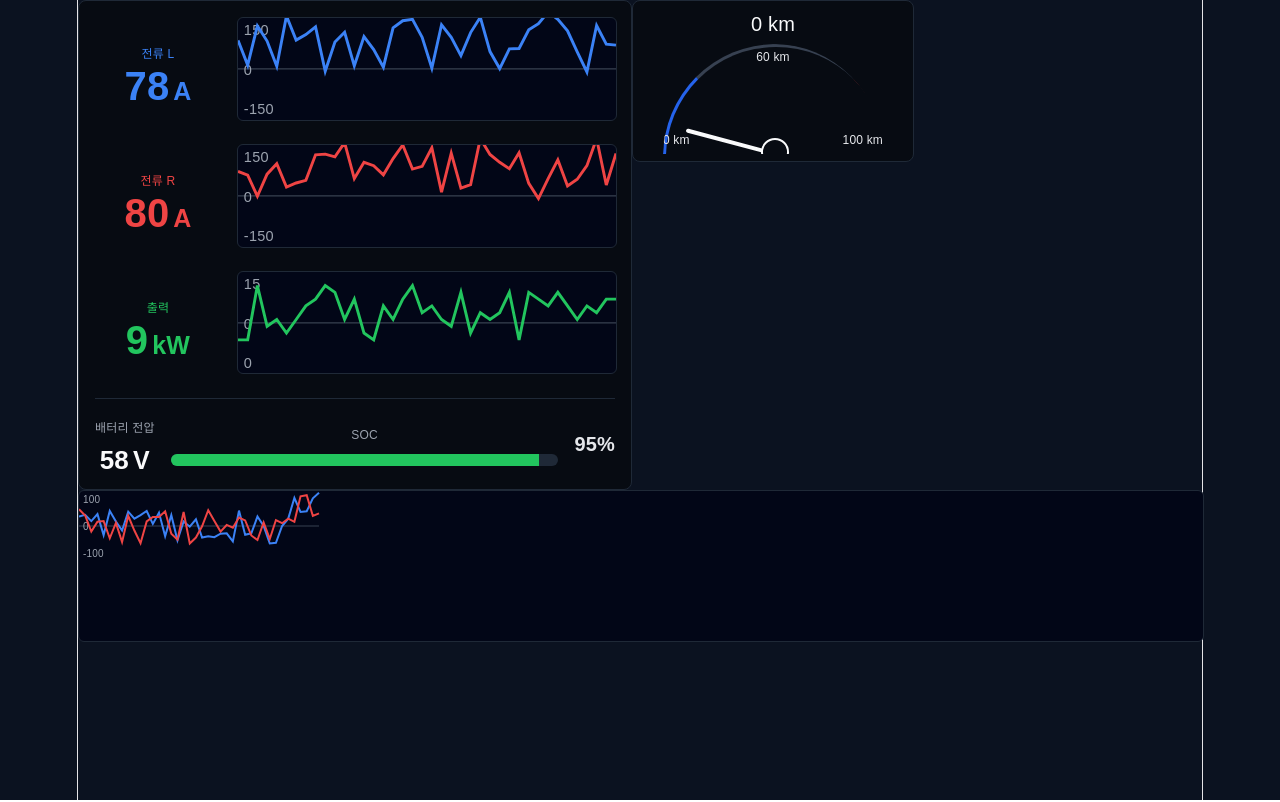
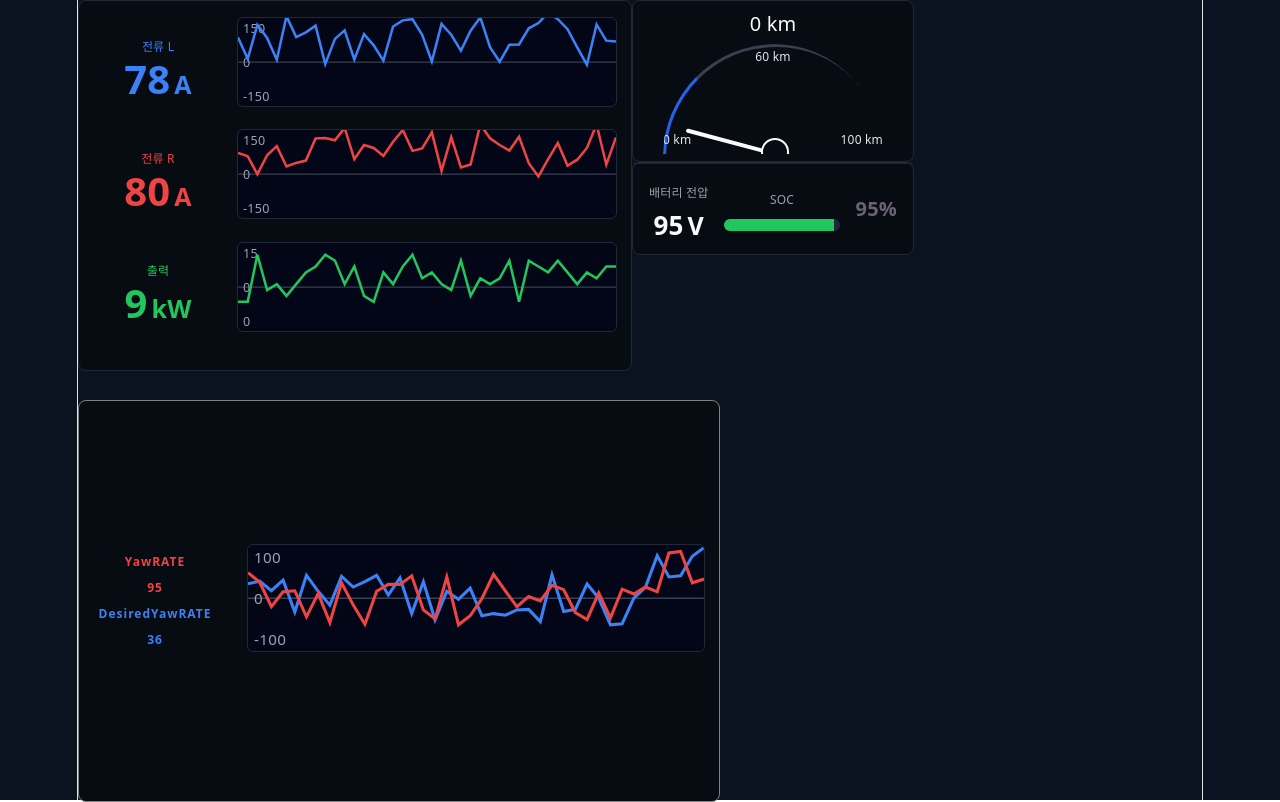
Before and after one commit to IJ-LMNO/MIP_Monitoring_Project, a React app in the folder Frontend/: page / in a window 1280 px wide. Built offline with nearby package versions, Linux system fonts and the light colour scheme; the HTML template or start-up script is replaced by a standard one.

Commit message:
refactor : yawratepannel

```diff
--- a/Frontend/src/App.jsx
+++ b/Frontend/src/App.jsx
@@ -2,6 +2,7 @@ import { useEffect, useState } from "react";
 import PowerStatusPanel from "./components/panels/PowerStatusPanel/PowerStatusPanel";
 import SpeedStatusPanel from"./components/panels/SpeedStatusPanel/SpeedStatusPanel"
 import YawRatePanel from "./components/panels/YawRateRanel/YawRatePanel"
+import BatteryStatusPaneel from "./components/panels/BatteryStatusPanel/BatteryStatusPanel";
 
 import"./components/dashboard.css";
 
@@ -18,8 +19,6 @@ function App() {
         currentLeft: 78,
         currentRight: 80,
         powerKw: 9,
-        batteryVoltage: 58,
-        soc: 95,
 
         series: {
             currentLeft: createSeries(40, 78, 180),
@@ -37,6 +36,11 @@ function App() {
         series : {
             yawratearr : createSeries(40,0,100)
         }
+    })
+
+    const [battery, setBattery] = useState({
+        soc : 95,
+        batteryVoltage : 95
     })
 
     const [desiredyawrate, setDesiredyawrate] = useState({
@@ -225,6 +229,7 @@ function App() {
                 </div>
                 <div className="speedstatus-panel">
                     <SpeedStatusPanel speed={speed} />
+                    <BatteryStatusPaneel battery={battery}/>
                 </div>
             </div>
             <div className="dashboard-page-bottom">
--- a/Frontend/src/components/common/MiniLineChart.jsx
+++ b/Frontend/src/components/common/MiniLineChart.jsx
@@ -1,5 +1,5 @@
 function MiniLineChart({ data, color = "blue", min = -150, max = 150 }) {
-    const width = 260;
+    const width = 300;
     const height = 70;
 
     const points = data
--- a/Frontend/src/components/common/TwoMiniLineChart.jsx
+++ b/Frontend/src/components/common/TwoMiniLineChart.jsx
@@ -1,12 +1,12 @@
 function TwoMiniLineChart({
     yawrate,
     desiredyawrate,
-    color = "blue",
-    desiredColor = "red",
+    color = "#3b82f6",
+    desiredColor = "#ef4444",
     min = -100,
     max = 100
 }) {
-    const width = 240;
+    const width = 300;
     const height = 70;
 
     const makePoints = (arr) => {
@@ -24,7 +24,7 @@ function TwoMiniLineChart({
     const desiredYawratePoints = makePoints(desiredyawrate);
 
     return (
-        <svg className="mini-line-chart" viewBox={`0 0 100% 100%`}>
+        <svg className="mini-line-chart" width = "100%" height = "100%" viewBox={`0 0 ${width} ${height}`}>
             <line
                 x1="0"
                 y1="35"
@@ -48,14 +48,14 @@ function TwoMiniLineChart({
             <polyline
                 points={yawratePoints}
                 fill="none"
-                stroke={`var(--${color})`}
+                stroke={color}
                 strokeWidth="2"
             />
 
             <polyline
                 points={desiredYawratePoints}
                 fill="none"
-                stroke={`var(--${desiredColor})`}
+                stroke={desiredColor}
                 strokeWidth="2"
             />
         </svg>
--- a/Frontend/src/components/dashboard.css
+++ b/Frontend/src/components/dashboard.css
@@ -1,24 +1,43 @@
+html,
 body {
     margin: 0;
+    width: 100%;
+    min-height: 100%;
+}
+
+body{
     background: #0b1220;
-    font-family: sans-serif;
+}
+
+.dashboard-page {
+    min-height: 100vh;
+    width: 100%;
+    display: flex;
+    flex-direction: column;
 }
 
 .dashboard-page-top {
     display: flex;
-    width: 50%;
-    height: 50%;
+    width: 50vw;
+    height: 50vh;
     flex-direction: row;
 }
 
-.dashboard-page-top {
+.powerstatus-panel{
+    flex: 1;
+}
+
+.speedstatus-pannel{
+    flex : 1;
+}
+
+.dashboard-page-bottom{
+    width : 50vw;
+    height: 50vh;
     display: flex;
-    width: 50%;
-    height: 50%;
     flex-direction: row;
 }
 
-.dashboard-page{
-    display: flex;
-    flex-direction: column;
+.yawrate-pannel{
+    flex : 1;
 }
--- /dev/null
+++ b/Frontend/src/components/panels/BatteryStatusPanel/BatteryStatusPanel.css
@@ -0,0 +1,46 @@
+.battery-panel {
+
+    align-items: center;
+    gap: 16px;
+    background: #070b12;
+    border: 1px solid #1f2937;
+    border-radius: 8px
+}
+
+.battery-row{
+    padding: 16px 16px;
+    display: flex;
+}
+
+.battery-value {
+    font-size: 26px;
+    font-weight: 700;
+    color: #f9fafb;
+}
+
+.soc-area {
+    flex: 1;
+}
+
+.soc-title {
+    font-size: 12px;
+    color: #9ca3af;
+    margin-bottom: 6px;
+}
+
+.soc-bar {
+    height: 12px;
+    background: #1f2937;
+    border-radius: 999px;
+    overflow: hidden;
+}
+
+.soc-fill {
+    height: 100%;
+    background: #22c55e;
+}
+
+.soc-value {
+    font-size: 20px;
+    font-weight: 700;
+}
--- /dev/null
+++ b/Frontend/src/components/panels/BatteryStatusPanel/BatteryStatusPanel.jsx
@@ -0,0 +1,44 @@
+import "./BatteryStatusPanel.css"
+
+function BatteryStatusPaneel({battery}){
+
+    return(
+        <div className="battery-panel">
+            <div className="battery-row">
+                <div>
+                    <div className="metric-label">
+                        배터리 전압
+                    </div>
+
+                    <div className="battery-value">
+                        {battery.batteryVoltage}
+                        <span>V</span>
+                    </div>
+                </div>
+
+                <div className="soc-area">
+                    <div className="soc-title">
+                        SOC
+                    </div>
+
+                    <div className="soc-bar">
+                        <div
+                            className="soc-fill"
+                            style={{
+                                width: `${battery.soc}%`
+                            }}
+                        />
+                    </div>
+                </div>
+
+                <div className="soc-value">
+                    {battery.soc}%
+                </div>
+
+            </div>
+        </div>
+    )
+
+}
+
+export default BatteryStatusPaneel
--- a/Frontend/src/components/panels/PowerStatusPanel/PowerStatusPanel.jsx
+++ b/Frontend/src/components/panels/PowerStatusPanel/PowerStatusPanel.jsx
@@ -61,41 +61,6 @@ function PowerStatusPanel({ telemetry }) {
                 min={0}
                 max={15}
             />
-
-            <div className="battery-row">
-
-                <div>
-                    <div className="metric-label">
-                        배터리 전압
-                    </div>
-
-                    <div className="battery-value">
-                        {telemetry.batteryVoltage}
-                        <span>V</span>
-                    </div>
-                </div>
-
-                <div className="soc-area">
-                    <div className="soc-title">
-                        SOC
-                    </div>
-
-                    <div className="soc-bar">
-                        <div
-                            className="soc-fill"
-                            style={{
-                                width: `${telemetry.soc}%`
-                            }}
-                        />
-                    </div>
-                </div>
-
-                <div className="soc-value">
-                    {telemetry.soc}%
-                </div>
-
-            </div>
-
         </section>
     );
 }
--- a/Frontend/src/components/panels/YawRateRanel/YawRatePanel.css
+++ b/Frontend/src/components/panels/YawRateRanel/YawRatePanel.css
@@ -1,62 +1,48 @@
-.yaw-rate-panel {
+.yawrate-pannel-row{
+    display: flex;
     width: 100%;
-    background: #0b1220;
-    border: 1px solid #25314a;
-    border-radius: 12px;
-    padding: 16px 18px;
-    display: flex;
-    flex-direction: column;
-    gap: 12px;
-    box-shadow: inset 0 0 8px rgba(0, 0, 0, 0.35);
+    height: 100%;
+    background: #070b12;
+    border-radius: 8px;
+    border : 1px solid gray;
+    flex-direction: row;
+    align-items: center;
+
+
 }
 
-.yaw-rate-header {
-    display: flex;
-    justify-content: space-between;
-    align-items: center;
+.yawrate-pannel-chart{
+    flex : 3;
+    margin-right : 16px;
+    margin-left : 16px;
 }
 
-.yaw-rate-title {
-    font-size: 18px;
-    font-weight: 700;
-    color: #d9e8ff;
-    letter-spacing: 1px;
+
+.yawrate-pannel-text {
+    display :flex;
+    flex :1;
+    flex-direction: column;
+
 }
 
-.yaw-rate-unit {
-    font-size: 13px;
-    color: #8aa3d6;
+.YawRATE-text{
+    font-size: 12px;
+    font-weight: 700;
+    color: #ef4444;
+    letter-spacing: 1px;
+    flex: 1;
+
 }
 
-.yaw-rate-chart {
-    width: 100%;
-    height: 180px;
+.DesiredYawRATE-text {
+    font-size: 12px;
+    font-weight: 700;
+    color: #3b82f6;
+    letter-spacing: 1px;
+    flex: 1;
+
 }
 
-.yaw-rate-footer {
-    display: flex;
-    justify-content: flex-end;
-    gap: 18px;
-    font-size: 13px;
+.yawRATE-Value{
+    font-size :
 }
-
-.legend-item {
-    display: flex;
-    align-items: center;
-    gap: 6px;
-    color: #d9e8ff;
-}
-
-.legend-color {
-    width: 14px;
-    height: 3px;
-    border-radius: 3px;
-}
-
-.legend-color.blue {
-    background: #3b82f6;
-}
-
-.legend-color.red {
-    background: #ef4444;
-}
--- a/Frontend/src/components/panels/YawRateRanel/YawRatePanel.jsx
+++ b/Frontend/src/components/panels/YawRateRanel/YawRatePanel.jsx
@@ -1,20 +1,38 @@
 import TwoMiniLineChart from "../../common/TwoMiniLineChart";
 import MiniLineChart from "../../common/TwoMiniLineChart";
 
-const width = "100%"
-const height = "100%"
-
+import "./YawRatePanel.css"
 
 function YawRatePanel({ yawRate, desiredyawRate }) {
+    const currentyawrate = yawRate.series.yawratearr.slice(-1)
+    const currentdesiredyawrate = desiredyawRate.series.desiredyawratearr.slice(-1)
+
     return (
-        <div className="yaw-rate-panel">
-            <TwoMiniLineChart
-                yawrate = {yawRate.series.yawratearr}
-                desiredyawrate={desiredyawRate.series.desiredyawratearr}
-                min={-100}
-                max={100}
-            />
+        <div className="yawrate-pannel-row">
+            <div className="yawrate-pannel-text">
+                <div className="YawRATE-text">
+                    YawRATE
+                    <div className="YawRATE-value">
+                        {currentyawrate}
+                    </div>
+                </div>
+                <div className="DesiredYawRATE-text">
+                    DesiredYawRATE
+                    <div className="DesiredYawRATE">
+                        {currentdesiredyawrate}
+                    </div>
+                </div>
+            </div>
 
+            <div className="yawrate-pannel-chart">
+                <TwoMiniLineChart
+                    yawrate={yawRate.series.yawratearr}
+                    desiredyawrate={desiredyawRate.series.desiredyawratearr}
+                    min={-100}
+                    max={100}
+                />
+
+            </div>
         </div>
     );
 }
```
